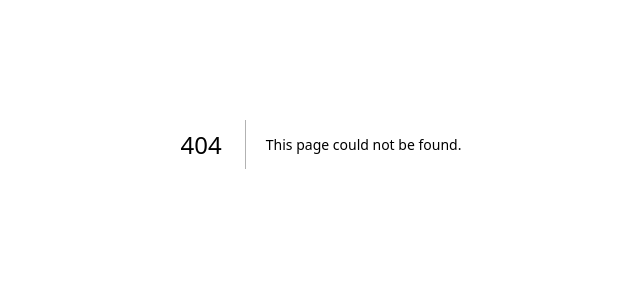
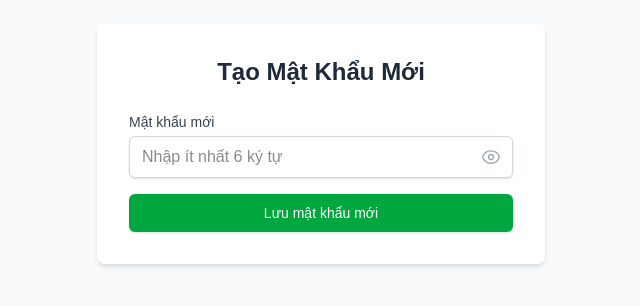
Before and after one commit to KOmso271/Kanban, a Next.js app: page /update-password in a window 1280 px wide. Before the commit this address had no page. Shown: the part 256-562 px from the top of the page, without its empty margins (319-959 px from the left). Built offline with nearby package versions, Linux system fonts and the light colour scheme; no server answers.

Commit message:
create forgot and update password screen

```diff
--- /dev/null
+++ b/app/forgot-password/page.tsx
@@ -0,0 +1,72 @@
+"use client";
+
+import { useState } from "react";
+// Lưu ý: Thay đổi đường dẫn import supabase này cho đúng với file config của dự án em
+import { createClient } from "@supabase/supabase-js";
+
+export default function ForgotPasswordPage() {
+  const [email, setEmail] = useState("");
+  const [message, setMessage] = useState("");
+  const [loading, setLoading] = useState(false);
+
+  // Khởi tạo Supabase (Nên dùng file helper của em thay vì khởi tạo trực tiếp ở đây)
+  const supabase = createClient(
+    process.env.NEXT_PUBLIC_SUPABASE_URL!,
+    process.env.NEXT_PUBLIC_SUPABASE_ANON_KEY!
+  );
+
+  const handleResetPassword = async (e: React.FormEvent) => {
+    e.preventDefault();
+    setLoading(true);
+    setMessage("");
+
+    const { error } = await supabase.auth.resetPasswordForEmail(email, {
+      // Đường link hệ thống sẽ dẫn người dùng tới sau khi họ bấm vào Email
+      redirectTo: `${window.location.origin}/update-password`,
+    });
+
+    if (error) {
+      setMessage(`Lỗi: ${error.message}`);
+    } else {
+      setMessage("Vui lòng kiểm tra hòm thư Email của bạn để nhận liên kết khôi phục!");
+    }
+    setLoading(false);
+  };
+
+  return (
+    <div className="flex min-h-screen items-center justify-center bg-gray-50 dark:bg-gray-900">
+      <div className="w-full max-w-md p-8 bg-white dark:bg-gray-800 rounded-lg shadow-md">
+        <h2 className="text-2xl font-bold mb-6 text-center text-gray-800 dark:text-white">
+          Quên Mật Khẩu
+        </h2>
+        <form onSubmit={handleResetPassword} className="space-y-4">
+          <div>
+            <label className="block text-sm font-medium text-gray-700 dark:text-gray-300">
+              Nhập Email của bạn
+            </label>
+            <input
+              type="email"
+              required
+              value={email}
+              onChange={(e) => setEmail(e.target.value)}
+              className="mt-1 block w-full px-3 py-2 border border-gray-300 rounded-md shadow-sm focus:outline-none focus:ring-blue-500 focus:border-blue-500 dark:bg-gray-700 dark:border-gray-600 dark:text-white"
+              placeholder="example@email.com"
+            />
+          </div>
+          <button
+            type="submit"
+            disabled={loading}
+            className="w-full flex justify-center py-2 px-4 border border-transparent rounded-md shadow-sm text-sm font-medium text-white bg-blue-600 hover:bg-blue-700 focus:outline-none focus:ring-2 focus:ring-offset-2 focus:ring-blue-500 disabled:bg-gray-400"
+          >
+            {loading ? "Đang gửi..." : "Gửi liên kết khôi phục"}
+          </button>
+        </form>
+        {message && (
+          <p className="mt-4 text-sm text-center text-green-600 dark:text-green-400">
+            {message}
+          </p>
+        )}
+      </div>
+    </div>
+  );
+}
--- /dev/null
+++ b/app/update-password/page.tsx
@@ -0,0 +1,107 @@
+"use client";
+
+import { useState } from "react";
+import { useRouter } from "next/navigation";
+import { createClient } from "@supabase/supabase-js";
+
+// Khởi tạo Supabase ở ngoài Component
+const supabase = createClient(
+  process.env.NEXT_PUBLIC_SUPABASE_URL!,
+  process.env.NEXT_PUBLIC_SUPABASE_ANON_KEY!
+);
+
+export default function UpdatePasswordPage() {
+  const [newPassword, setNewPassword] = useState("");
+  const [message, setMessage] = useState("");
+  const [loading, setLoading] = useState(false);
+
+  // State mới để quản lý việc ẩn/hiện mật khẩu
+  const [showPassword, setShowPassword] = useState(false);
+
+  const router = useRouter();
+
+  const handleUpdatePassword = async (e: React.FormEvent) => {
+    e.preventDefault();
+    setLoading(true);
+    setMessage("");
+
+    const { error } = await supabase.auth.updateUser({
+      password: newPassword,
+    });
+
+    if (error) {
+      setMessage(`Lỗi: ${error.message}`);
+      setLoading(false);
+    } else {
+      setMessage("Cập nhật mật khẩu thành công! Đang chuyển hướng...");
+      setTimeout(() => {
+        router.push("/");
+      }, 2000);
+    }
+  };
+
+  return (
+    <div className="flex min-h-screen items-center justify-center bg-gray-50 dark:bg-gray-900">
+      <div className="w-full max-w-md p-8 bg-white dark:bg-gray-800 rounded-lg shadow-md">
+        <h2 className="text-2xl font-bold mb-6 text-center text-gray-800 dark:text-white">
+          Tạo Mật Khẩu Mới
+        </h2>
+
+        <form onSubmit={handleUpdatePassword} className="space-y-4">
+          <div>
+            <label className="block text-sm font-medium text-gray-700 dark:text-gray-300">
+              Mật khẩu mới
+            </label>
+
+            {/* Thẻ div bọc ngoài để set position relative cho nút bấm */}
+            <div className="relative mt-1">
+              <input
+                // Đổi type linh hoạt dựa vào state showPassword
+                type={showPassword ? "text" : "password"}
+                required
+                minLength={6}
+                value={newPassword}
+                onChange={(e) => setNewPassword(e.target.value)}
+                className="block w-full px-3 py-2 pr-10 border border-gray-300 rounded-md shadow-sm focus:outline-none focus:ring-blue-500 focus:border-blue-500 dark:bg-gray-700 dark:border-gray-600 dark:text-white"
+                placeholder="Nhập ít nhất 6 ký tự"
+              />
+
+              {/* Nút bấm con mắt nằm đè lên góc phải của input */}
+              <button
+                type="button"
+                onClick={() => setShowPassword(!showPassword)}
+                className="absolute inset-y-0 right-0 pr-3 flex items-center text-gray-400 hover:text-gray-600 dark:hover:text-gray-300"
+              >
+                {/* Dùng SVG vẽ icon con mắt (Mở / Đóng) */}
+                {showPassword ? (
+                  <svg xmlns="http://www.w3.org/2000/svg" fill="none" viewBox="0 0 24 24" strokeWidth={1.5} stroke="currentColor" className="w-5 h-5">
+                    <path strokeLinecap="round" strokeLinejoin="round" d="M3.98 8.223A10.477 10.477 0 001.934 12C3.226 16.338 7.244 19.5 12 19.5c.993 0 1.953-.138 2.863-.395M6.228 6.228A10.45 10.45 0 0112 4.5c4.756 0 8.773 3.162 10.065 7.498a10.523 10.523 0 01-4.293 5.774M6.228 6.228L3 3m3.228 3.228l3.65 3.65m7.894 7.894L21 21m-3.228-3.228l-3.65-3.65m0 0a3 3 0 10-4.243-4.243m4.242 4.242L9.88 9.88" />
+                  </svg>
+                ) : (
+                  <svg xmlns="http://www.w3.org/2000/svg" fill="none" viewBox="0 0 24 24" strokeWidth={1.5} stroke="currentColor" className="w-5 h-5">
+                    <path strokeLinecap="round" strokeLinejoin="round" d="M2.036 12.322a1.012 1.012 0 010-.639C3.423 7.51 7.36 4.5 12 4.5c4.638 0 8.573 3.007 9.963 7.178.07.207.07.431 0 .639C20.577 16.49 16.64 19.5 12 19.5c-4.638 0-8.573-3.007-9.963-7.178z" />
+                    <path strokeLinecap="round" strokeLinejoin="round" d="M15 12a3 3 0 11-6 0 3 3 0 016 0z" />
+                  </svg>
+                )}
+              </button>
+            </div>
+          </div>
+
+          <button
+            type="submit"
+            disabled={loading}
+            className="w-full flex justify-center py-2 px-4 border border-transparent rounded-md shadow-sm text-sm font-medium text-white bg-green-600 hover:bg-green-700 focus:outline-none focus:ring-2 focus:ring-offset-2 focus:ring-green-500 disabled:bg-gray-400"
+          >
+            {loading ? "Đang lưu..." : "Lưu mật khẩu mới"}
+          </button>
+        </form>
+
+        {message && (
+          <p className="mt-4 text-sm text-center text-blue-600 dark:text-blue-400">
+            {message}
+          </p>
+        )}
+      </div>
+    </div>
+  );
+}
--- a/components/auth/AuthScreen.tsx
+++ b/components/auth/AuthScreen.tsx
@@ -1,6 +1,7 @@
 // components/auth/AuthScreen.tsx
 "use client";
 import { useState } from "react";
+import Link from "next/link";
 import { supabase } from "@/lib/supabase";
 
 export default function AuthScreen() {
@@ -15,22 +16,44 @@ export default function AuthScreen() {
 
   const handleAuth = async (e: React.FormEvent) => {
     e.preventDefault();
-    setLoading(true); setErrorMsg("");
+    setLoading(true);
+    setErrorMsg("");
 
     if (!isLogin) {
-      const passwordRegex = /^(?=.*[a-z])(?=.*[A-Z])(?=.*\d)(?=.*[!@#$%^&*()_+\-=\[\]{};':"\\|,.<>\/?]).{6,}$/;
+      const passwordRegex =
+        /^(?=.*[a-z])(?=.*[A-Z])(?=.*\d)(?=.*[!@#$%^&*()_+\-=\[\]{};':"\\|,.<>\/?]).{6,}$/;
       if (!passwordRegex.test(password)) {
-        setErrorMsg("Mật khẩu phải có ít nhất 6 ký tự, bao gồm chữ hoa, chữ thường, chữ số và ký tự đặc biệt.");
-        setLoading(false); return;
+        setErrorMsg(
+          "Mật khẩu phải có ít nhất 6 ký tự, bao gồm chữ hoa, chữ thường, chữ số và ký tự đặc biệt.",
+        );
+        setLoading(false);
+        return;
       }
     }
 
     if (isLogin) {
-      const { error } = await supabase.auth.signInWithPassword({ email, password });
-      if (error) setErrorMsg(error.message === "Invalid login credentials" ? "Sai email hoặc mật khẩu!" : error.message);
+      const { error } = await supabase.auth.signInWithPassword({
+        email,
+        password,
+      });
+      if (error)
+        setErrorMsg(
+          error.message === "Invalid login credentials"
+            ? "Sai email hoặc mật khẩu!"
+            : error.message,
+        );
     } else {
-      const { error } = await supabase.auth.signUp({ email, password, options: { data: { full_name: fullName } } });
-      if (error) setErrorMsg(error.message.includes("User already registered") ? "Email này đã được sử dụng!" : error.message);
+      const { error } = await supabase.auth.signUp({
+        email,
+        password,
+        options: { data: { full_name: fullName } },
+      });
+      if (error)
+        setErrorMsg(
+          error.message.includes("User already registered")
+            ? "Email này đã được sử dụng!"
+            : error.message,
+        );
       else setIsSignUpSuccess(true);
     }
     setLoading(false);
@@ -40,10 +63,41 @@ export default function AuthScreen() {
     return (
       <div className="flex h-screen items-center justify-center bg-slate-50 dark:bg-[#0E1116] p-4 transition-colors">
         <div className="w-full max-w-md bg-white dark:bg-[#15171C] p-8 rounded-2xl shadow-xl border border-slate-200 dark:border-slate-800 text-center flex flex-col items-center">
-          <div className="w-16 h-16 bg-emerald-100 text-emerald-600 rounded-full mx-auto flex items-center justify-center mb-6"><svg width="32" height="32" viewBox="0 0 24 24" fill="none" stroke="currentColor" strokeWidth="2" strokeLinecap="round" strokeLinejoin="round"><path d="M22 11.08V12a10 10 0 1 1-5.93-9.14"></path><polyline points="22 4 12 14.01 9 11.01"></polyline></svg></div>
-          <h2 className="text-2xl font-bold text-slate-800 dark:text-white mb-3">Kiểm tra email của bạn</h2>
-          <p className="text-[14px] text-slate-600 dark:text-slate-400 mb-8 leading-relaxed">Chúng tôi đã gửi một liên kết xác nhận đến <strong className="text-slate-800 dark:text-slate-200">{email}</strong>. Vui lòng kiểm tra hộp thư đến để kích hoạt.</p>
-          <button onClick={() => { setIsSignUpSuccess(false); setIsLogin(true); setPassword(""); }} className="w-full py-2.5 px-4 bg-blue-600 hover:bg-blue-700 text-white text-[14px] font-medium rounded-lg shadow-sm transition-colors">Quay lại Đăng nhập</button>
+          <div className="w-16 h-16 bg-emerald-100 text-emerald-600 rounded-full mx-auto flex items-center justify-center mb-6">
+            <svg
+              width="32"
+              height="32"
+              viewBox="0 0 24 24"
+              fill="none"
+              stroke="currentColor"
+              strokeWidth="2"
+              strokeLinecap="round"
+              strokeLinejoin="round"
+            >
+              <path d="M22 11.08V12a10 10 0 1 1-5.93-9.14"></path>
+              <polyline points="22 4 12 14.01 9 11.01"></polyline>
+            </svg>
+          </div>
+          <h2 className="text-2xl font-bold text-slate-800 dark:text-white mb-3">
+            Kiểm tra email của bạn
+          </h2>
+          <p className="text-[14px] text-slate-600 dark:text-slate-400 mb-8 leading-relaxed">
+            Chúng tôi đã gửi một liên kết xác nhận đến{" "}
+            <strong className="text-slate-800 dark:text-slate-200">
+              {email}
+            </strong>
+            . Vui lòng kiểm tra hộp thư đến để kích hoạt.
+          </p>
+          <button
+            onClick={() => {
+              setIsSignUpSuccess(false);
+              setIsLogin(true);
+              setPassword("");
+            }}
+            className="w-full py-2.5 px-4 bg-blue-600 hover:bg-blue-700 text-white text-[14px] font-medium rounded-lg shadow-sm transition-colors"
+          >
+            Quay lại Đăng nhập
+          </button>
         </div>
       </div>
     );
@@ -53,37 +107,126 @@ export default function AuthScreen() {
     <div className="flex h-screen items-center justify-center bg-slate-50 dark:bg-[#0E1116] p-4 transition-colors">
       <div className="w-full max-w-md bg-white dark:bg-[#15171C] p-8 rounded-2xl shadow-xl border border-slate-200 dark:border-slate-800">
         <div className="mb-8 text-center">
-          <div className="w-12 h-12 bg-blue-600 rounded-xl mx-auto flex items-center justify-center shadow-lg shadow-blue-500/30 mb-4"><span className="text-white text-xl font-bold">S</span></div>
-          <h2 className="text-2xl font-bold text-slate-800 dark:text-white">{isLogin ? "Chào mừng trở lại!" : "Tạo tài khoản mới"}</h2>
+          <div className="w-12 h-12 bg-blue-600 rounded-xl mx-auto flex items-center justify-center shadow-lg shadow-blue-500/30 mb-4">
+            <span className="text-white text-xl font-bold">S</span>
+          </div>
+          <h2 className="text-2xl font-bold text-slate-800 dark:text-white">
+            {isLogin ? "Chào mừng trở lại!" : "Tạo tài khoản mới"}
+          </h2>
         </div>
-        {errorMsg && (<div className="mb-4 p-3 text-[13px] text-red-600 bg-red-50 dark:bg-red-900/20 border border-red-200 rounded-lg">{errorMsg}</div>)}
+        {errorMsg && (
+          <div className="mb-4 p-3 text-[13px] text-red-600 bg-red-50 dark:bg-red-900/20 border border-red-200 rounded-lg">
+            {errorMsg}
+          </div>
+        )}
         <form onSubmit={handleAuth} className="space-y-4">
           {!isLogin && (
             <div>
-              <label className="block text-[13px] font-medium text-slate-700 dark:text-slate-300 mb-1.5">Họ và tên</label>
-              <input required type="text" value={fullName} onChange={(e) => setFullName(e.target.value)} className="w-full text-[14px] bg-slate-50 dark:bg-[#0E1116] border border-slate-200 dark:border-slate-700 rounded-lg px-4 py-2.5 outline-none focus:border-blue-500 dark:text-white" />
+              <label className="block text-[13px] font-medium text-slate-700 dark:text-slate-300 mb-1.5">
+                Họ và tên
+              </label>
+              <input
+                required
+                type="text"
+                value={fullName}
+                onChange={(e) => setFullName(e.target.value)}
+                className="w-full text-[14px] bg-slate-50 dark:bg-[#0E1116] border border-slate-200 dark:border-slate-700 rounded-lg px-4 py-2.5 outline-none focus:border-blue-500 dark:text-white"
+              />
             </div>
           )}
           <div>
-            <label className="block text-[13px] font-medium text-slate-700 dark:text-slate-300 mb-1.5">Email</label>
-            <input required type="email" value={email} onChange={(e) => setEmail(e.target.value)} className="w-full text-[14px] bg-slate-50 dark:bg-[#0E1116] border border-slate-200 dark:border-slate-700 rounded-lg px-4 py-2.5 outline-none focus:border-blue-500 dark:text-white" />
+            <label className="block text-[13px] font-medium text-slate-700 dark:text-slate-300 mb-1.5">
+              Email
+            </label>
+            <input
+              required
+              type="email"
+              value={email}
+              onChange={(e) => setEmail(e.target.value)}
+              className="w-full text-[14px] bg-slate-50 dark:bg-[#0E1116] border border-slate-200 dark:border-slate-700 rounded-lg px-4 py-2.5 outline-none focus:border-blue-500 dark:text-white"
+            />
           </div>
           <div>
-            <label className="block text-[13px] font-medium text-slate-700 dark:text-slate-300 mb-1.5">Mật khẩu</label>
+            <label className="block text-[13px] font-medium text-slate-700 dark:text-slate-300 mb-1.5">
+              Mật khẩu
+            </label>
             <div className="relative">
-              <input required type={showPassword ? "text" : "password"} value={password} onChange={(e) => setPassword(e.target.value)} className="w-full text-[14px] bg-slate-50 dark:bg-[#0E1116] border border-slate-200 dark:border-slate-700 rounded-lg pl-4 pr-10 py-2.5 outline-none focus:border-blue-500 dark:text-white" />
-              <button type="button" onClick={() => setShowPassword(!showPassword)} className="absolute right-3 top-1/2 -translate-y-1/2 text-slate-400 hover:text-slate-600 transition-colors">
-                {showPassword ? <svg width="16" height="16" viewBox="0 0 24 24" fill="none" stroke="currentColor" strokeWidth="2"><path d="M17.94 17.94A10.07 10.07 0 0 1 12 20c-7 0-11-8-11-8a18.45 18.45 0 0 1 5.06-5.94M9.9 4.24A9.12 9.12 0 0 1 12 4c7 0 11 8 11 8a18.5 18.5 0 0 1-2.16 3.19m-6.72-1.07a3 3 0 1 1-4.24-4.24"></path><line x1="1" y1="1" x2="23" y2="23"></line></svg> : <svg width="16" height="16" viewBox="0 0 24 24" fill="none" stroke="currentColor" strokeWidth="2"><path d="M1 12s4-8 11-8 11 8 11 8-4 8-11 8-11-8-11-8z"></path><circle cx="12" cy="12" r="3"></circle></svg>}
+              <input
+                required
+                type={showPassword ? "text" : "password"}
+                value={password}
+                onChange={(e) => setPassword(e.target.value)}
+                className="w-full text-[14px] bg-slate-50 dark:bg-[#0E1116] border border-slate-200 dark:border-slate-700 rounded-lg pl-4 pr-10 py-2.5 outline-none focus:border-blue-500 dark:text-white"
+              />
+              <button
+                type="button"
+                onClick={() => setShowPassword(!showPassword)}
+                className="absolute right-3 top-1/2 -translate-y-1/2 text-slate-400 hover:text-slate-600 transition-colors"
+              >
+                {showPassword ? (
+                  <svg
+                    width="16"
+                    height="16"
+                    viewBox="0 0 24 24"
+                    fill="none"
+                    stroke="currentColor"
+                    strokeWidth="2"
+                  >
+                    <path d="M17.94 17.94A10.07 10.07 0 0 1 12 20c-7 0-11-8-11-8a18.45 18.45 0 0 1 5.06-5.94M9.9 4.24A9.12 9.12 0 0 1 12 4c7 0 11 8 11 8a18.5 18.5 0 0 1-2.16 3.19m-6.72-1.07a3 3 0 1 1-4.24-4.24"></path>
+                    <line x1="1" y1="1" x2="23" y2="23"></line>
+                  </svg>
+                ) : (
+                  <svg
+                    width="16"
+                    height="16"
+                    viewBox="0 0 24 24"
+                    fill="none"
+                    stroke="currentColor"
+                    strokeWidth="2"
+                  >
+                    <path d="M1 12s4-8 11-8 11 8 11 8-4 8-11 8-11-8-11-8z"></path>
+                    <circle cx="12" cy="12" r="3"></circle>
+                  </svg>
+                )}
               </button>
             </div>
           </div>
-          <button disabled={loading} type="submit" className="w-full py-2.5 px-4 bg-blue-600 hover:bg-blue-700 text-white text-[14px] font-medium rounded-lg mt-2 flex justify-center items-center">
-            {loading ? <div className="w-5 h-5 border-2 border-white/30 border-t-white rounded-full animate-spin"></div> : (isLogin ? "Đăng nhập" : "Đăng ký")}
+          <button
+            disabled={loading}
+            type="submit"
+            className="w-full py-2.5 px-4 bg-blue-600 hover:bg-blue-700 text-white text-[14px] font-medium rounded-lg mt-2 flex justify-center items-center"
+          >
+            {loading ? (
+              <div className="w-5 h-5 border-2 border-white/30 border-t-white rounded-full animate-spin"></div>
+            ) : isLogin ? (
+              "Đăng nhập"
+            ) : (
+              "Đăng ký"
+            )}
           </button>
         </form>
         <div className="mt-6 text-center text-[13px] text-slate-500">
           {isLogin ? "Chưa có tài khoản? " : "Đã có tài khoản? "}
-          <button onClick={() => { setIsLogin(!isLogin); setErrorMsg(""); setPassword(""); setShowPassword(false); }} className="text-blue-600 font-semibold hover:underline">{isLogin ? "Đăng ký ngay" : "Đăng nhập"}</button>
+          <button
+            onClick={() => {
+              setIsLogin(!isLogin);
+              setErrorMsg("");
+              setPassword("");
+              setShowPassword(false);
+            }}
+            className="text-blue-600 font-semibold hover:underline"
+          >
+            {isLogin ? "Đăng ký ngay" : "Đăng nhập"}
+          </button>
+        </div>
+
+        <div className="flex justify-center mt-2">
+          <Link
+            href="/forgot-password"
+            className="text-sm text-blue-600 hover:text-blue-500 hover:underline"
+          >
+            Quên mật khẩu?
+          </Link>
         </div>
       </div>
     </div>
```
